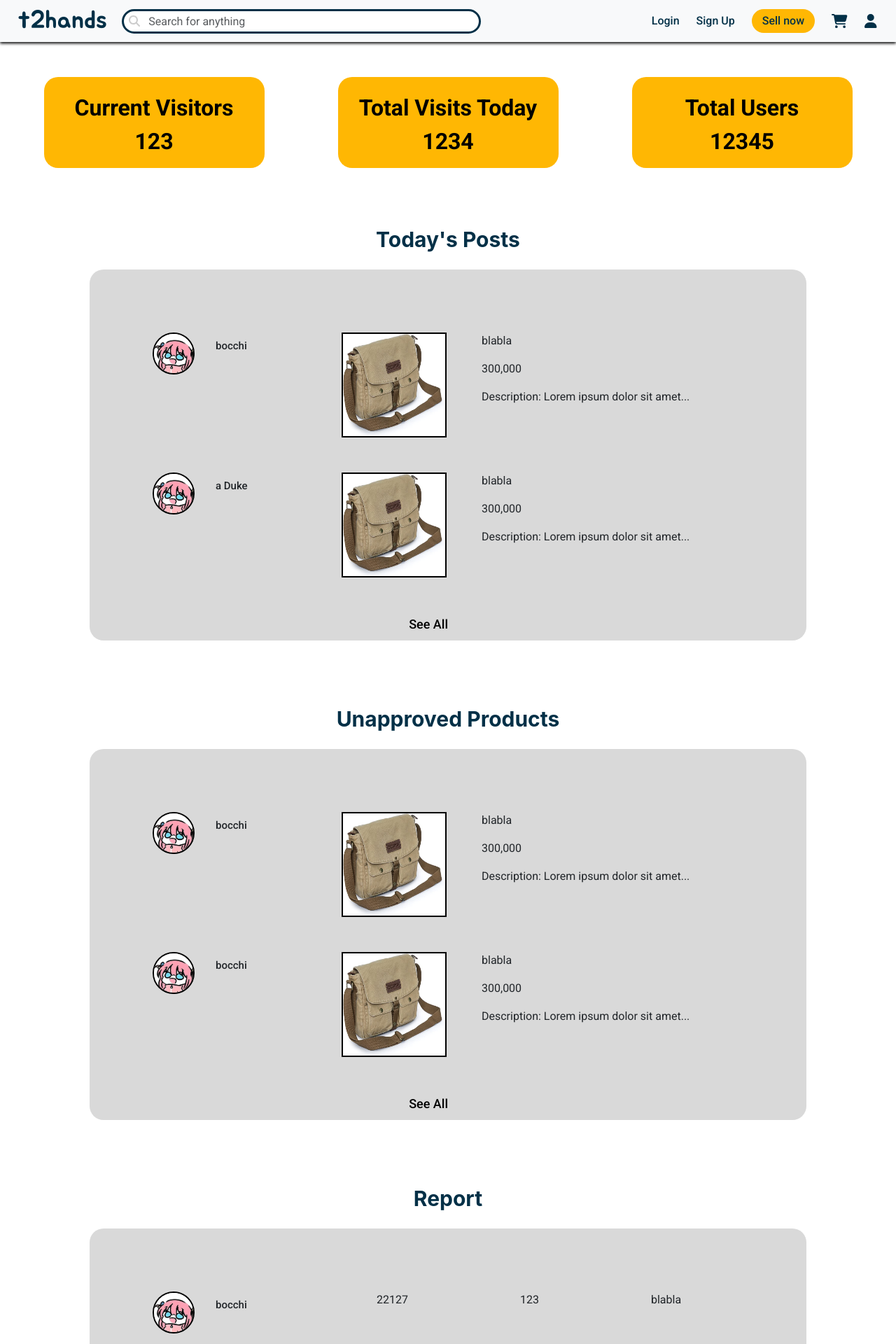
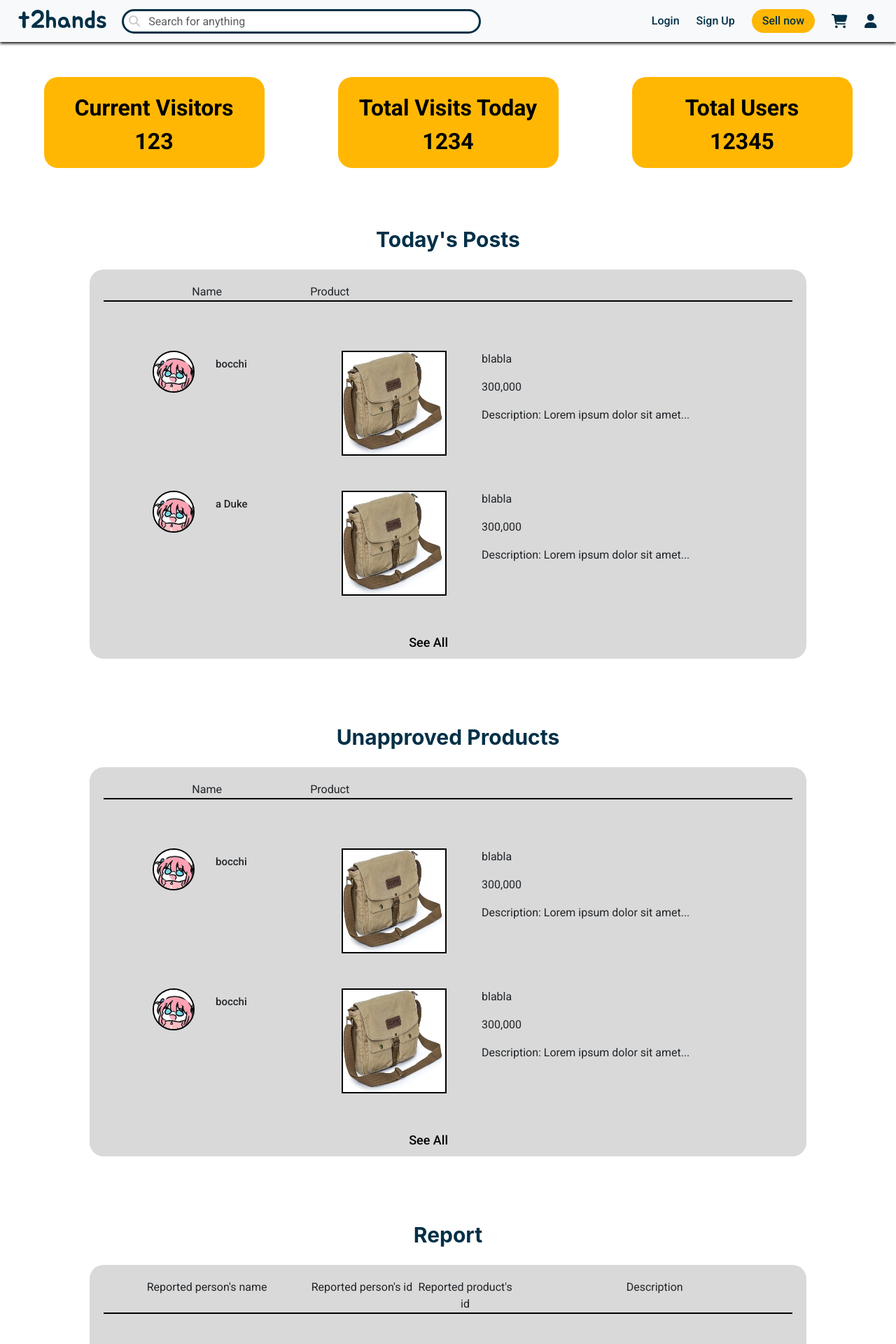
Before and after one commit to xiao-honsu/Intro2SE-22CLC02-Group08, a React (Vite) app in the folder src/frontend/: page /HomePageAdmin in a window 1280 px wide. Shown: the top 1920 px of the page at 70% size. Built offline with nearby package versions, Linux system fonts and the light colour scheme.

Commit message:
Update HomePageAdmin.jsx

```diff
--- a/src/frontend/src/pages/HomePageAdmin.jsx
+++ b/src/frontend/src/pages/HomePageAdmin.jsx
@@ -12,20 +12,25 @@ function HomePageAdmin() {
 
     return (
         <div className="main-container">
-
+            <div className="header-wrapper">
                 <Header userType={userType} />
-
+            </div>
             <Stats />
             <div className="today-post">
                 <div className="today-post-text">
                     Today's Posts
                 </div>
                 <div className="inner-today-post">
+                    <div className="inner-header">
+                        <div className="inner-header-name">
+                            Name
+                        </div>
+                        <div className="inner-header-product">
+                            Product
+                        </div>
+                    </div>
                     <Posts />
-                    <Link to='/PostsSeeAll'>
-                        See All
-                    </Link>
-
+                    <a href="/PostsSeeAll" >See All</a>
                 </div>
             </div>
             <div className="unapproved-products">
@@ -33,11 +38,16 @@ function HomePageAdmin() {
                     Unapproved Products
                 </div>
                 <div className="inner-unapproved-products">
+                    <div className="inner-header">
+                        <div className="inner-header-name">
+                            Name
+                        </div>
+                        <div className="inner-header-product">
+                            Product
+                        </div>
+                    </div>
                     <Products />
-                    <Link to='/ProductsSeeAll'>
-                        See All
-                    </Link>
-
+                    <a href="/ProductsSeeAll" >See All</a>
                 </div>
             </div>
             <div className="reports">
@@ -45,11 +55,22 @@ function HomePageAdmin() {
                     Report
                 </div>
                 <div className="inner-reports">
+                    <div className="inner-report-header">
+                        <div className="inner-report-header-name">
+                            Reported person's name
+                        </div>
+                        <div className="inner-report-header-psid">
+                            Reported person's id
+                        </div>
+                        <div className="inner-report-header-prtid">
+                            Reported product's id
+                        </div>
+                        <div className="inner-report-header-des">
+                            Description
+                        </div>
+                    </div>
                     <Reports />
-                    <Link to='/ReportsSeeAll'>
-                        See All
-                    </Link>
-
+                    <a href="/ReportsSeeAll" >See All</a>
                 </div>
             </div>
         </div>
```
